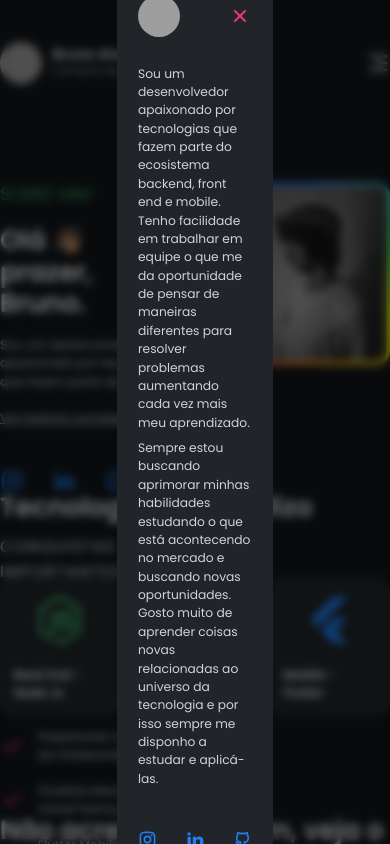
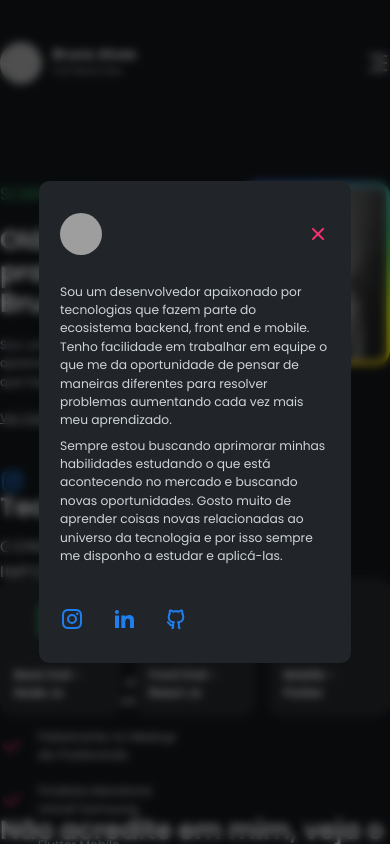
Before and after one commit to nitoba/profile-website, a Next.js app: page / in a window 390 px wide. Both pictures are taken after a click on the element "Ver história completa". Shown: the top 844 px of the page. Built offline with nearby package versions, Linux system fonts and the light colour scheme; grey boxes are pictures that could not be loaded.

Commit message:
responsive modal history

```diff
--- a/pages/components/modal-history.tsx
+++ b/pages/components/modal-history.tsx
@@ -38,7 +38,7 @@ export function ModalHistory({ onClose }: ModalHistoryProps) {
                 initial={animationClose}
                 animate={controls}
                 transition={{ duration: 0.2 }}
-                className="bg-background-fg w-[40%] rounded-xl px-6 py-9">
+                className="bg-background-fg xl:w-[40%] w-[80%] rounded-xl px-6 py-9">
                 <header className="flex items-center justify-between">
                     <img
                         className="rounded-full h-12 w-12"
--- a/tailwind.config.js
+++ b/tailwind.config.js
@@ -11,6 +11,14 @@ module.exports = {
   },
   theme: {
     extend: {},
+    screens: {
+      'tb': '990px',
+      'sm': '640px',
+      'md': '768px',
+      'lg': '1024px',
+      'xl': '1280px',
+      '2xl': '1536px',
+    },
     colors: {
       "modal-bg": "rgba(0, 0, 0, 0.5)",
       "background-bg": "var(--background-bg)",
```
